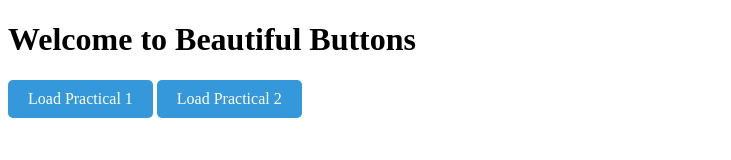
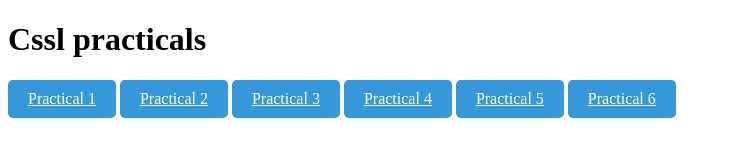
Before and after one commit to Khizarshah01/javaScript, a plain HTML site: page index.html in a window 1280 px wide. Shown: the whole page, without its empty margins (0-731 px from the left). Drawn offline with Linux system fonts and the light colour scheme.

Commit message:
home page for practicals

```diff
--- a/index.html
+++ b/index.html
@@ -1,7 +1,7 @@
 <!DOCTYPE html>
 <html>
 <head>
-    <title>Styled Buttons</title>
+    <title>Practical cssl</title>
     <style>
         /* Style for the buttons */
         .button {
@@ -9,27 +9,27 @@
             padding: 10px 20px;
             background-color: #3498db;
             color: #fff;
-            text-decoration: none;
             border: none;
             border-radius: 5px;
-            cursor: pointer;
             font-size: 16px;
-            transition: background-color 0.3s ease;
+
         }
 
-        /* Style for button hover state */
-        .button:hover {
-            background-color: #2980b9;
-        }
+
+
     </style>
 </head>
 <body>
-    <h1>Welcome to Beautiful Buttons</h1>
+    <h1>Cssl practicals</h1>
 
-    <!-- Stylish buttons -->
-    <a href="practical1/index.html" class="button">Load Practical 1</a>
-    <a href="practical2/index.html" class="button">Load Practical 2</a>
-    <!-- Add more buttons as needed -->
+
+    <a href="practical1/index.html" class="button">Practical 1</a>
+    <a href="practical2/index.html" class="button">Practical 2</a>
+    <a href="practical3/index.html" class="button">Practical 3</a>
+    <a href="practical4/index.html" class="button">Practical 4</a>
+    <a href="practical5/index.html" class="button">Practical 5</a>
+    <a href="practical6/index.html" class="button">Practical 6</a>
+
 
 </body>
 </html>
```
